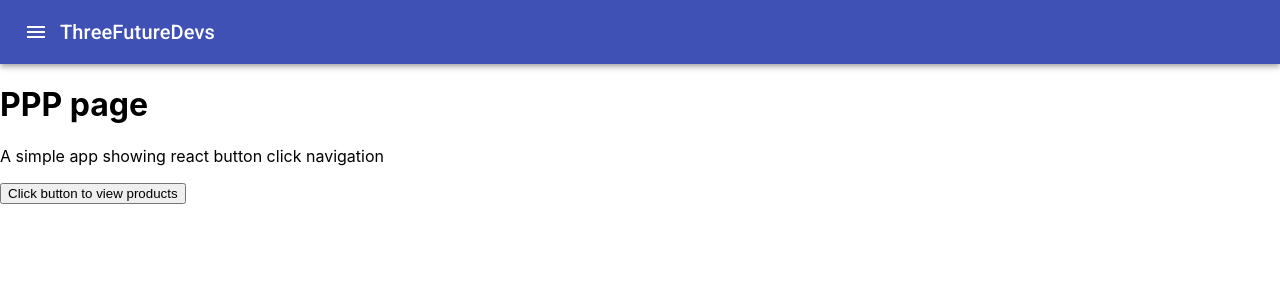
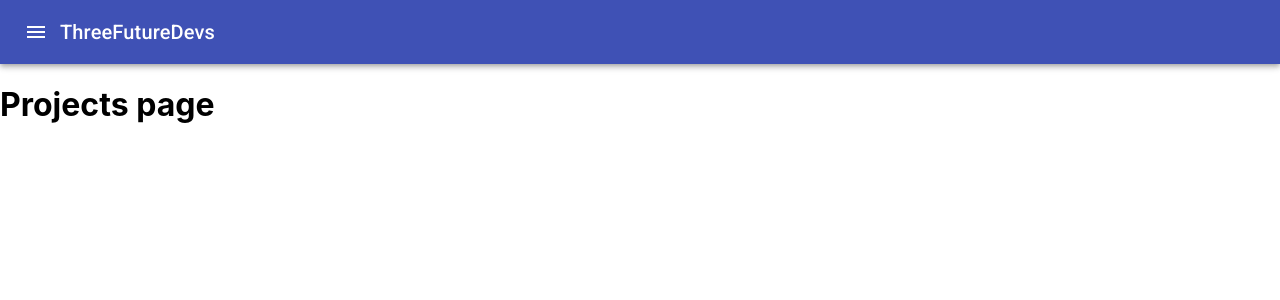
Before and after one commit to Kidanu/FutureDevs, a React (Create React App) app: page /projects in a window 1280 px wide. Shown: the top 300 px of the page. Built offline with nearby package versions, Linux system fonts and the light colour scheme.

Commit message:
Working Routing Co-authored-by: Xarczuz <chjunchi.chiu@gmail.com>

```diff
--- /dev/null
+++ b/src/AboutUs/AboutUs.js
@@ -0,0 +1,15 @@
+import React, { Component } from 'react';
+import LetterAvatars from '../Components/LetterAvatars';
+
+export default class AboutUs extends Component {
+    render() {
+        return (
+            <div className="About Us">
+                <LetterAvatars />
+                <div className="lander">
+                    <h1>About Us page</h1>
+                </div>
+            </div>
+        );
+    }
+}
--- a/src/App.js
+++ b/src/App.js
@@ -3,6 +3,9 @@ import { BrowserRouter, Switch, Route } from 'react-router-dom';
 
 import Home from './Home/Home';
 import Projects from './Projects/Projects';
+import AboutUs from './AboutUs/AboutUs';
+import Contacts from './Contacts/Contacts';
+import Feedback from './Feedback/Feedback';
 import Meny from './Components/Meny';
 
 import './App.css';
@@ -14,6 +17,9 @@ function App() {
       <Switch>
         <Route exact path="/" component={Home} />
         <Route exact path="/projects" component={Projects} />
+        <Route exact path="/aboutus" component={AboutUs} />
+        <Route exact path="/contacts" component={Contacts} />
+        <Route exact path="/feedback" component={Feedback} />
       </Switch>
     </BrowserRouter>
   );
--- a/src/Components/LeftDrawer.js
+++ b/src/Components/LeftDrawer.js
@@ -62,19 +62,19 @@ export default function LeftDrawer() {
           </ListItemIcon>
           <ListItemText primary="Projects" />
         </ListItem>
-        <ListItem button component={Link} to={'/'}>
+        <ListItem button component={Link} to={'/aboutus'}>
           <ListItemIcon>
             <InfoIcon />
           </ListItemIcon>
           <ListItemText primary="About us" />
         </ListItem>
-        <ListItem button>
+        <ListItem button component={Link} to={'/contacts'}>
           <ListItemIcon>
             <TelegramIcon />
           </ListItemIcon>
           <ListItemText primary="Contacts" />
         </ListItem>
-        <ListItem button>
+        <ListItem button component={Link} to={'/feedback'}>
           <ListItemIcon>
             <ChatIcon />
           </ListItemIcon>
--- a/src/Components/Meny.js
+++ b/src/Components/Meny.js
@@ -1,6 +1,6 @@
 import React from 'react';
-import ButtonAppBar from './ButtonAppBar';
+import NavigatonBar from './NavigatonBar';
 
 export default function Meny() {
-  return <ButtonAppBar />;
+  return <NavigatonBar />;
 }
--- a/src/Components/ButtonAppBar.js
+++ b/src/Components/NavigatonBar.js
@@ -17,14 +17,14 @@ const useStyles = makeStyles((theme) => ({
   },
 }));
 
-export default function ButtonAppBar() {
+export default function NavigatonBar() {
   const classes = useStyles();
 
   return (
     <div className={classes.root}>
       <AppBar position="static">
         <Toolbar>
-          <LeftDrawer  />
+          <LeftDrawer />
           <Typography variant="h6" className={classes.title}>
             ThreeFutureDevs
           </Typography>
--- /dev/null
+++ b/src/Contacts/Contacts.js
@@ -0,0 +1,17 @@
+import React, { Component } from 'react';
+
+
+import LetterAvatars from '../Components/LetterAvatars';
+
+export default class Contacts extends Component {
+    render() {
+        return (
+            <div className="Contacts">
+                <LetterAvatars />
+                <div className="lander">
+                    <h1>Contacts page</h1>
+                </div>
+            </div>
+        );
+    }
+}
--- /dev/null
+++ b/src/Feedback/Feedback.js
@@ -0,0 +1,15 @@
+import React, { Component } from 'react';
+import LetterAvatars from '../Components/LetterAvatars';
+
+export default class Feedback extends Component {
+    render() {
+        return (
+            <div className="Feedback">
+                <LetterAvatars />
+                <div className="lander">
+                    <h1>Feedback page</h1>
+                </div>
+            </div>
+        );
+    }
+}
--- a/src/Home/Home.js
+++ b/src/Home/Home.js
@@ -10,7 +10,6 @@ export default class Home extends Component {
         <LetterAvatars />
         <div className="lander">
           <h1>Home page</h1>
-          <p>A simple app showing react button click navigation</p>
         </div>
       </div>
     );
--- a/src/Projects/Projects.js
+++ b/src/Projects/Projects.js
@@ -1,18 +1,12 @@
 import React, { Component } from 'react';
 import { Button } from 'react-bootstrap';
 
-export default class Home extends Component {
+export default class Projects extends Component {
   render() {
     return (
-      <div className="Home">
+      <div className="Projects">
         <div className="lander">
-          <h1>PPP page</h1>
-          <p>A simple app showing react button click navigation</p>
-          <form>
-            <Button variant="btn btn-success" to="/">
-              Click button to view products
-            </Button>
-          </form>
+          <h1>Projects page</h1>
         </div>
       </div>
     );
--- a/src/history.js
+++ /dev/null
@@ -1,5 +0,0 @@
-import { createBrowserHistory} from 'history';
-
-const history = createBrowserHistory();
-
-export default history;
```
Also changed, not shown: src/Routes.js (added).
